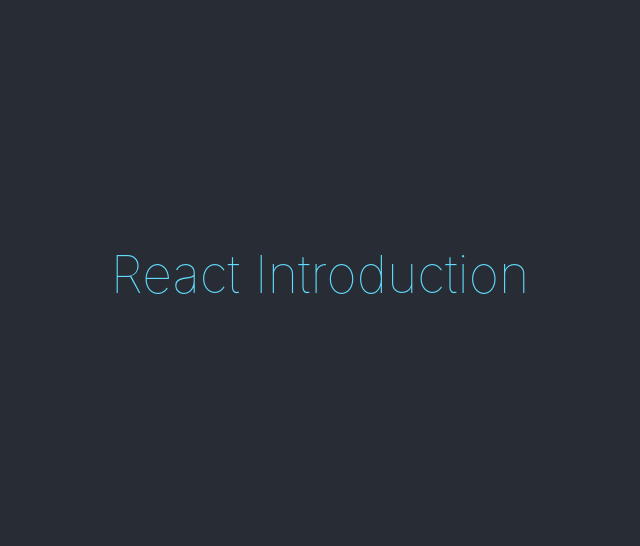
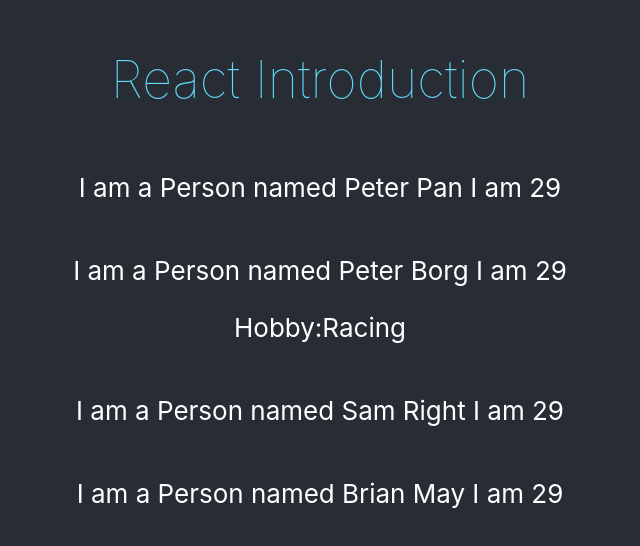
Before and after one commit to Metrophobe/react-primer, a React (Create React App) app: page / in a window 1280 px wide. Shown: the part 126-672 px from the top of the page, without its empty margins (320-960 px from the left). Built offline with nearby package versions, Linux system fonts and the light colour scheme.

Commit message:
Initial Commit

```diff
--- a/src/App.js
+++ b/src/App.js
@@ -1,4 +1,6 @@
 import React from "react";
+import Person from "./Person/Person";
+
 import "./App.css";
 
 function App() {
@@ -6,6 +8,12 @@
     <div className="App">
       <header className="App-header">
         <h1>React Introduction</h1>
+        <Person name="Peter Pan" age="29" hobby="racing"></Person>
+        <Person name="Peter Borg" age="29">
+          Hobby:Racing
+        </Person>
+        <Person name="Sam Right" age="29" />
+        <Person name="Brian May" age="29" />
       </header>
     </div>
   );
--- /dev/null
+++ b/src/Person/Person.js
@@ -0,0 +1,14 @@
+import React from "react";
+
+const person = (props) => {
+  return (
+    <div>
+      <p>
+        I am a Person named {props.name} I am {props.age}
+      </p>
+      <p> {props.children} </p>
+    </div>
+  );
+};
+
+export default person;
```
